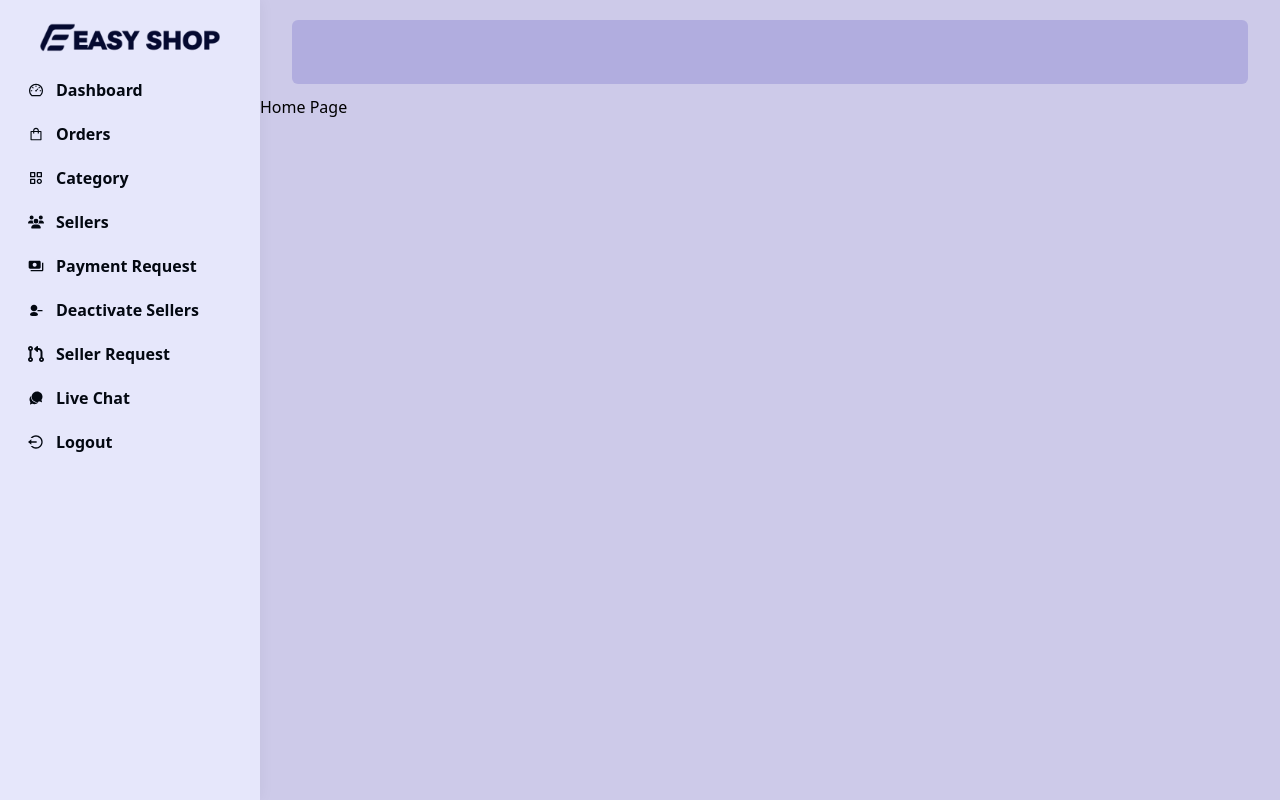
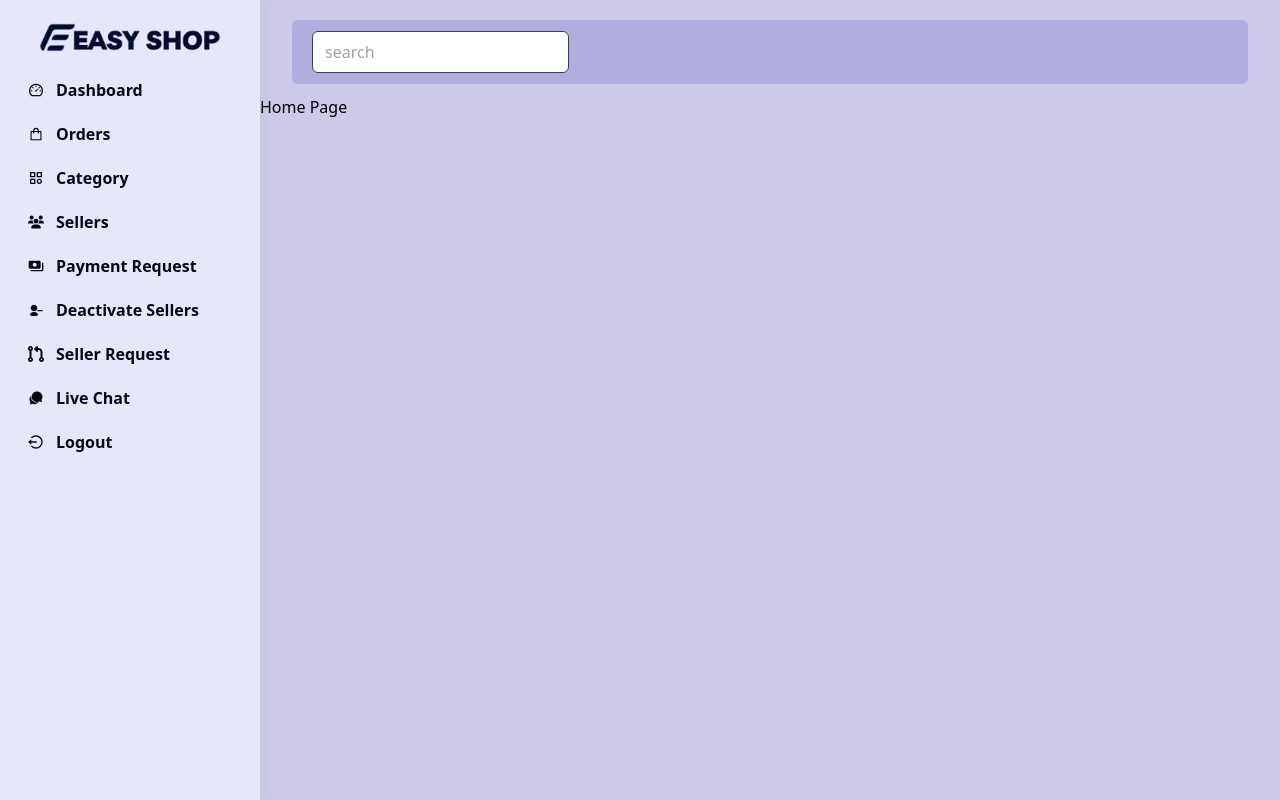
Before and after one commit to guidonunes/marketplace-mern, a React (Create React App) app in the folder dashboard/: page / in a window 1280 px wide. Built offline with nearby package versions, Linux system fonts and the light colour scheme.

Commit message:
add div and styling to input field

```diff
--- a/dashboard/src/layout/Header.jsx
+++ b/dashboard/src/layout/Header.jsx
@@ -8,6 +8,9 @@ const Header = ({showSidebar, setShowSidebar}) => {
         <div  onClick={() => {setShowSidebar(!showSidebar)}} className='w-[35px] flex lg:hidden h-[35px] rounded-sm bg-indigo-500 shadow-lg hover:shadow-indigo-500/50 justify-center items-center cursor-pointer '>
           <span><FaList/></span>
         </div>
+        <div className='hidden md:block '>
+          <input className='px-3 py-2 outline-none border border-slate-700 rounded-md focus:border-indigo-500 overflow-hidden' type="text" name='search' placeholder='search' />
+        </div>
       </div>
     </div>
   );
```
